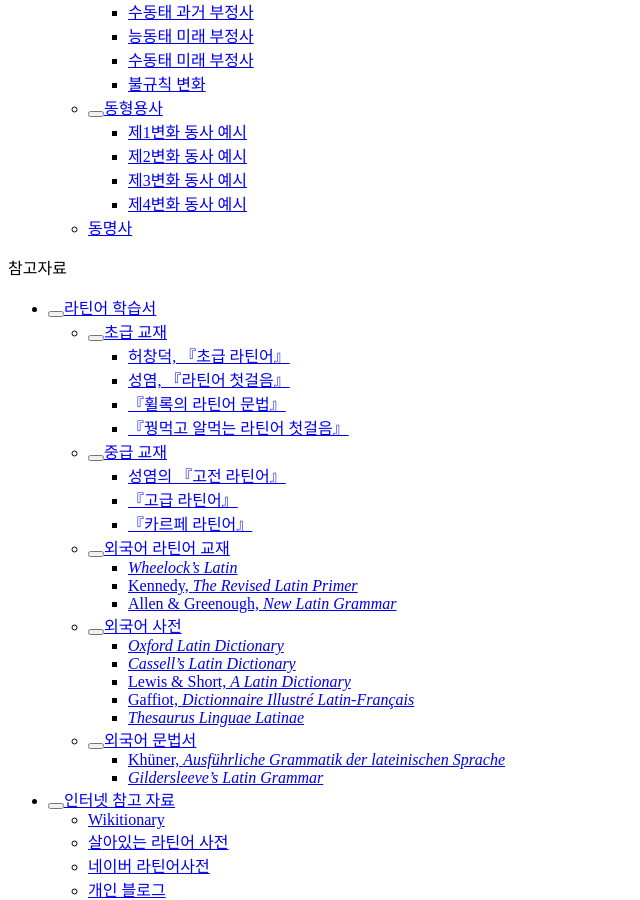
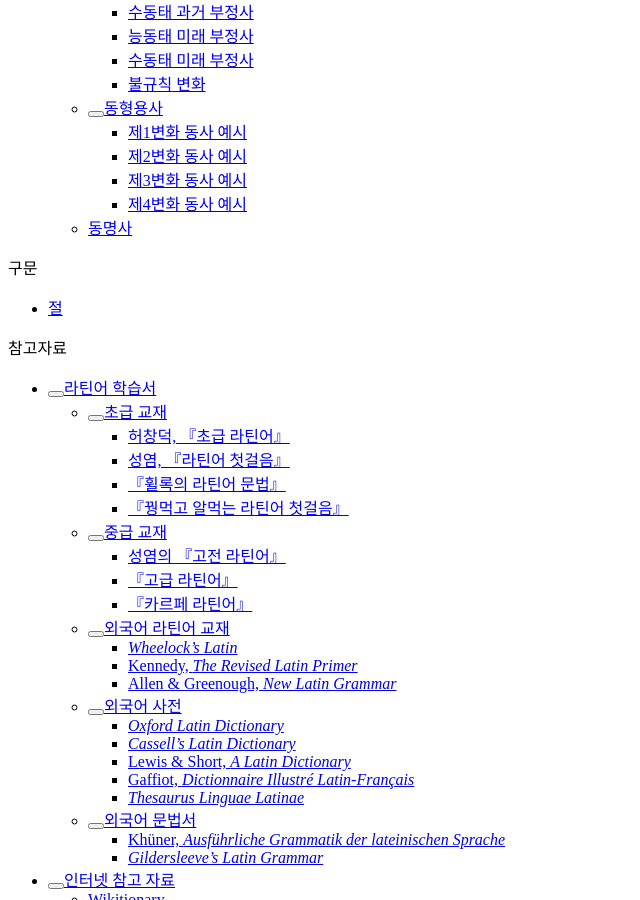
Before and after one commit to kabbala/grammatica_latina, a Sphinx documentation site: the page built from source/index.rst, in a window 1280 px wide and 900 px high, scrolled down 8784 px. Shown: the whole window, without its empty margins (0-640 px from the left). Built offline with Sphinx 7.4.7 and the Read the Docs theme 2.0.0, drawn with Linux system fonts in a browser that asks for light colours.

Commit message:
내용 추가

```diff
--- /dev/null
+++ b/source/clausa.rst
@@ -0,0 +1,6 @@
+절
+====
+
+.. todo:: 의미상의 주어 정리
+
+.. todo:: 동사가 명사로 쓰이는 것 정리
--- a/source/index.rst
+++ b/source/index.rst
@@ -47,6 +47,12 @@
    coniugatio_verbi_infinitivi/index
 
 .. toctree::
+   :maxdepth: 2
+   :caption: 구문
+
+   clausa
+
+.. toctree::
    :maxdepth: 1
    :caption: 참고자료
 
--- a/source/pars/casus_nominis.rst
+++ b/source/pars/casus_nominis.rst
@@ -56,6 +56,8 @@
 
 그런데 라틴어에서는 여격이 큰 의미 없이 삽입되는 경우가 있다.
 
+동형용사(수동태 미래분사)의 의미상의 주어로도 사용된다.
+
 목적격
 --------
 
```
